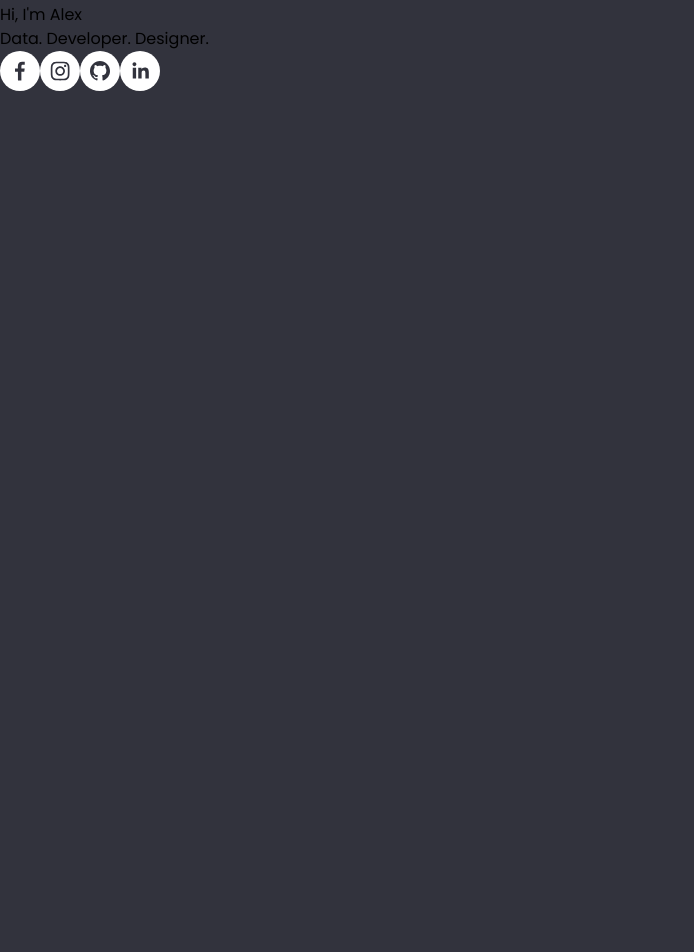
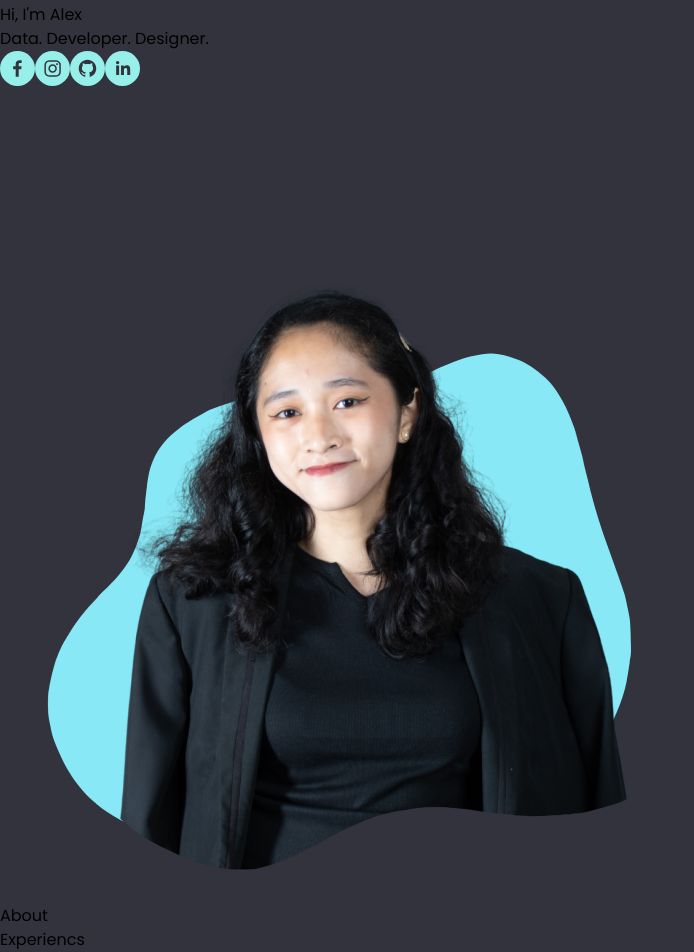
Before and after one commit to alexabainza/alex-portfolio, a React (Vite) app: page /landing in a window 1280 px wide. Shown: the part 325-1277 px from the top of the page, without its empty margins (0-694 px from the left). Before the commit the page ends 800 px from the top, so only its background shows below. Built offline with nearby package versions, Linux system fonts and the light colour scheme.

Commit message:
sections

```diff
--- /dev/null
+++ b/src/AboutMe.jsx
@@ -0,0 +1,11 @@
+import React from "react";
+
+const AboutMe = () => {
+  return (
+    <div className="text-white h-screen border-2" id="about">
+      About{" "}
+    </div>
+  );
+};
+
+export default AboutMe;
--- a/src/App.jsx
+++ b/src/App.jsx
@@ -1,18 +1,22 @@
-import { useState } from 'react'
-import Navbar from './Navbar'
-import Landing from './Landing'
+import { useState } from "react";
+import Navbar from "./Navbar";
+import Landing from "./Landing";
+import AboutMe from "./AboutMe";
+import { BrowserRouter, Routes, Route } from "react-router-dom";
 
 function App() {
-
   return (
     <>
-        <Navbar/>
+      <BrowserRouter>
+        <Navbar />
 
-        <Landing/>
-
-
+        <Routes>
+          <Route path="/landing" element={<Landing />} />
+          <Route path="/aboutme" element={<AboutMe />} />
+        </Routes>
+      </BrowserRouter>
     </>
-  )
+  );
 }
 
-export default App
+export default App;
--- a/src/Landing.jsx
+++ b/src/Landing.jsx
@@ -1,9 +1,17 @@
 import React, { useState, useEffect } from "react";
 import { SocialIcon } from "react-social-icons";
+import profile from "./assets/image.png";
+import AboutMe from "./AboutMe";
+import { Link } from "react-router-dom";
 
 function Landing() {
   const [navbarHeight, setNavbarHeight] = useState(0);
-
+  const scrollToSection = (id) => {
+    const element = document.getElementById(id);
+    if (element) {
+      element.scrollIntoView({ behavior: "smooth" });
+    }
+  };
   useEffect(() => {
     const navbarElement = document.querySelector(".navbar"); // Adjust selector
     if (navbarElement) {
@@ -11,8 +19,9 @@ function Landing() {
     }
   }, []);
   return (
-    <div className="mt-20 mx-20 max-h-full flex flex-row align-center">
-      <div className="flex flex-col align-center gap-20">
+    <div className="flex flex-col min-h-screen">
+      <div className="mt-10 mx-20 h-screen border-2 flex flex-row align-center items-center">
+        <div className="flex flex-col w-1/2 content-center gap-20">
           <div className="intro">
             <h1 className="text-7xl text-white">
               Hi, I'm <span className="text-[#97EFE9]">Alex</span>
@@ -23,32 +32,49 @@ function Landing() {
           </div>
 
           <div className="flex flex-row gap-2">
+            <Link to="https://www.facebook.com/sandy.abainza/">
               <SocialIcon
                 network="facebook"
-            bgColor="white"
+                bgColor="#97EFE9"
                 fgColor="#32333D"
-            style={{ height: 40, width: 40 }}
+                style={{ height: 35, width: 35 }}
               />
+            </Link>
+            <Link to="https://www.instagram.com/">
               <SocialIcon
                 network="instagram"
-            bgColor="white"
+                bgColor="#97EFE9"
                 fgColor="#32333D"
-            style={{ height: 40, width: 40 }}
+                style={{ height: 35, width: 35 }}
               />
+            </Link>
 
+            <Link to="https://github.com/alexabainza">
               <SocialIcon
                 network="github"
-            bgColor="white"
+                bgColor="#97EFE9"
                 fgColor="#32333D"
-            style={{ height: 40, width: 40 }}
+                style={{ height: 35, width: 35 }}
               />
+            </Link>
+            <Link to="https://www.linkedin.com/in/alex-abainza-321867220/">
               <SocialIcon
                 network="linkedin"
-            bgColor="white"
+                bgColor="#97EFE9"
                 fgColor="#32333D"
-            style={{ height: 40, width: 40 }}
+                style={{ height: 35, width: 35 }}
               />
+            </Link>
           </div>
+        </div>
+        <div className="text-white w-1/2">
+          <img src={profile} className="h-full w-full"></img>
+        </div>
+      </div>
+      <AboutMe />
+
+      <div id="experiences" className="h-screen border-2 text-white">
+        Experiencs
       </div>
     </div>
   );
--- a/src/Navbar.jsx
+++ b/src/Navbar.jsx
@@ -1,28 +1,43 @@
 import React from "react";
 import icon from "./assets/Carbs.svg";
+import { Link } from "react-router-dom";
 
 function Navbar() {
+  const scrollToSection = (id, event) => {
+    event.preventDefault();
+    const element = document.getElementById(id);
+    if (element) {
+      element.scrollIntoView({ behavior: "smooth" });
+    }
+  };
+
   return (
     <div>
-      <nav class="bg-white dark:bg-[#32333D] fixed w-full z-20 top-0 start-0 border-b border-gray-200 dark:border-gray-600" id="navbar">
-        <div class="max-w-screen-xl flex flex-wrap items-center justify-between mx-auto p-4">
-          <a href="#" class="flex items-center space-x-3 rtl:space-x-reverse">
-            <img src={icon} class="h-8" alt="Flowbite Logo" />
-            <span class="self-center text-lg font-regular whitespace-nowrap dark:text-white">
+      <nav
+        className="bg-white dark:bg-[#32333D] fixed w-full z-20 top-0 start-0 border-b border-gray-200 dark:border-gray-600"
+        id="navbar"
+      >
+        <div className="max-w-screen-xl flex flex-wrap items-center justify-between mx-auto p-4">
+          <Link
+            to="/landing"
+            className="flex items-center space-x-3 rtl:space-x-reverse"
+          >
+            <img src={icon} className="h-8" alt="Flowbite Logo" />
+            <span className="self-center text-lg font-regular whitespace-nowrap dark:text-white">
               its<span className="text-[#97EFE9]">aleaf</span>f
             </span>
-          </a>
-          <div class="flex md:order-2 space-x-3 md:space-x-0 rtl:space-x-reverse">
+          </Link>
+          <div className="flex md:order-2 space-x-3 md:space-x-0 rtl:space-x-reverse">
             <button
               data-collapse-toggle="navbar-sticky"
               type="button"
-              class="inline-flex items-center p-2 w-10 h-10 justify-center text-sm text-gray-500 rounded-lg md:hidden hover:bg-gray-100 focus:outline-none focus:ring-2 focus:ring-gray-200 dark:text-gray-400 dark:hover:bg-gray-700 dark:focus:ring-gray-600"
+              className="inline-flex items-center p-2 w-10 h-10 justify-center text-sm text-gray-500 rounded-lg md:hidden hover:bg-gray-100 focus:outline-none focus:ring-2 focus:ring-gray-200 dark:text-gray-400 dark:hover:bg-gray-700 dark:focus:ring-gray-600"
               aria-controls="navbar-sticky"
               aria-expanded="false"
             >
-              <span class="sr-only">Open main menu</span>
+              <span className="sr-only">Open main menu</span>
               <svg
-                class="w-5 h-5"
+                className="w-5 h-5"
                 aria-hidden="true"
                 xmlns="http://www.w3.org/2000/svg"
                 fill="none"
@@ -30,24 +45,24 @@ function Navbar() {
               >
                 <path
                   stroke="currentColor"
-                  stroke-linecap="round"
-                  stroke-linejoin="round"
-                  stroke-width="2"
+                  strokeLinecap="round"
+                  strokeLinejoin="round"
+                  strokeWidth="2"
                   d="M1 1h15M1 7h15M1 13h15"
                 />
               </svg>
             </button>
           </div>
           <div
-
-            class="flex items-center justify-end space-x-3 md:order-2 rtl:space-x-reverse"
+            className="flex items-center justify-end space-x-3 md:order-2 rtl:space-x-reverse"
             id="navbar-sticky"
           >
-            <ul class="flex flex-col p-4 md:p-0 mt-4 font-light border border-gray-100 rounded-lg bg-gray-50 md:space-x-8 rtl:space-x-reverse md:flex-row md:mt-0 md:border-0 md:bg-white dark:bg-gray-800 md:dark:bg-gray-900 dark:border-gray-700">
+            <ul className="flex flex-col p-4 md:p-0 mt-4 font-light border border-gray-100 rounded-lg bg-gray-50 md:space-x-8 rtl:space-x-reverse md:flex-row md:mt-0 md:border-0 md:bg-white dark:bg-gray-800 md:dark:bg-gray-900 dark:border-gray-700">
               <li>
                 <a
                   href="#"
-                  class="block py-2 px-3 text-sm text-[#97EFE9] bg-blue-700 rounded md:bg-transparent md:text-[#97EFE9] md:p-0 md:dark:text-[#97EFE9]"
+                  onClick={(e) => scrollToSection("home", e)}
+                  className="block py-2 px-3 text-sm text-[#97EFE9] bg-blue-700 rounded md:bg-transparent md:text-[#97EFE9] md:p-0 md:dark:text-[#97EFE9]"
                   aria-current="page"
                 >
                   home.
@@ -56,7 +71,8 @@ function Navbar() {
               <li>
                 <a
                   href="#"
-                  class="block py-2 px-3 text-sm text-gray-900 rounded hover:bg-gray-100 md:hover:bg-transparent md:hover:text-[#97EFE9] md:p-0 md:dark:hover:text-[#97EFE9] dark:text-white dark:hover:bg-gray-700 dark:hover:text-white md:dark:hover:bg-transparent dark:border-gray-700"
+                  onClick={(e) => scrollToSection("about", e)}
+                  className="block py-2 px-3 text-sm text-gray-900 rounded hover:bg-gray-100 md:hover:bg-transparent md:hover:text-[#97EFE9] md:p-0 md:dark:hover:text-[#97EFE9] dark:text-white dark:hover:bg-gray-700 dark:hover:text-white md:dark:hover:bg-transparent dark:border-gray-700"
                 >
                   about me.
                 </a>
@@ -64,7 +80,8 @@ function Navbar() {
               <li>
                 <a
                   href="#"
-                  class="block py-2 px-3 text-sm text-gray-900 rounded hover:bg-gray-100 md:hover:bg-transparent md:hover:text-[#97EFE9] md:p-0 md:dark:hover:text-[#97EFE9] dark:text-white dark:hover:bg-gray-700 dark:hover:text-white md:dark:hover:bg-transparent dark:border-gray-700"
+                  onClick={(e) => scrollToSection("experiences", e)}
+                  className="block py-2 px-3 text-sm text-gray-900 rounded hover:bg-gray-100 md:hover:bg-transparent md:hover:text-[#97EFE9] md:p-0 md:dark:hover:text-[#97EFE9] dark:text-white dark:hover:bg-gray-700 dark:hover:text-white md:dark:hover:bg-transparent dark:border-gray-700"
                 >
                   experiences.
                 </a>
@@ -72,7 +89,8 @@ function Navbar() {
               <li>
                 <a
                   href="#"
-                  class="block py-2 px-3 text-sm text-gray-900 rounded hover:bg-gray-100 md:hover:bg-transparent md:hover:text-[#97EFE9] md:p-0 md:dark:hover:text-[#97EFE9] dark:text-white dark:hover:bg-gray-700 dark:hover:text-white md:dark:hover:bg-transparent dark:border-gray-700"
+                  onClick={(e) => scrollToSection("portfolio", e)}
+                  className="block py-2 px-3 text-sm text-gray-900 rounded hover:bg-gray-100 md:hover:bg-transparent md:hover:text-[#97EFE9] md:p-0 md:dark:hover:text-[#97EFE9] dark:text-white dark:hover:bg-gray-700 dark:hover:text-white md:dark:hover:bg-transparent dark:border-gray-700"
                 >
                   portfolio.
                 </a>
@@ -80,7 +98,8 @@ function Navbar() {
               <li>
                 <a
                   href="#"
-                  class="block py-2 px-3 text-sm text-gray-900 rounded hover:bg-gray-100 md:hover:bg-transparent md:hover:text-[#97EFE9] md:p-0 md:dark:hover:text-[#97EFE9] dark:text-white dark:hover:bg-gray-700 dark:hover:text-white md:dark:hover:bg-transparent dark:border-gray-700"
+                  onClick={(e) => scrollToSection("contact", e)}
+                  className="block py-2 px-3 text-sm text-gray-900 rounded hover:bg-gray-100 md:hover:bg-transparent md:hover:text-[#97EFE9] md:p-0 md:dark:hover:text-[#97EFE9] dark:text-white dark:hover:bg-gray-700 dark:hover:text-white md:dark:hover:bg-transparent dark:border-gray-700"
                 >
                   contact me.
                 </a>
```
Also changed, not shown: src/assets/image.png (added). Lines whose indentation alone changed are shown as unchanged.
